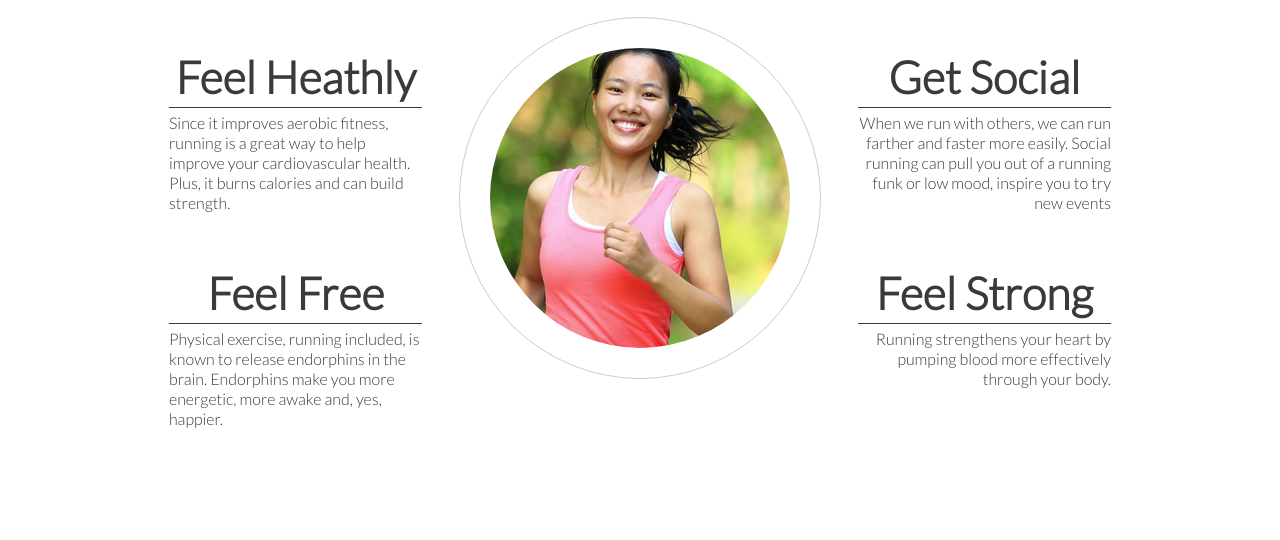
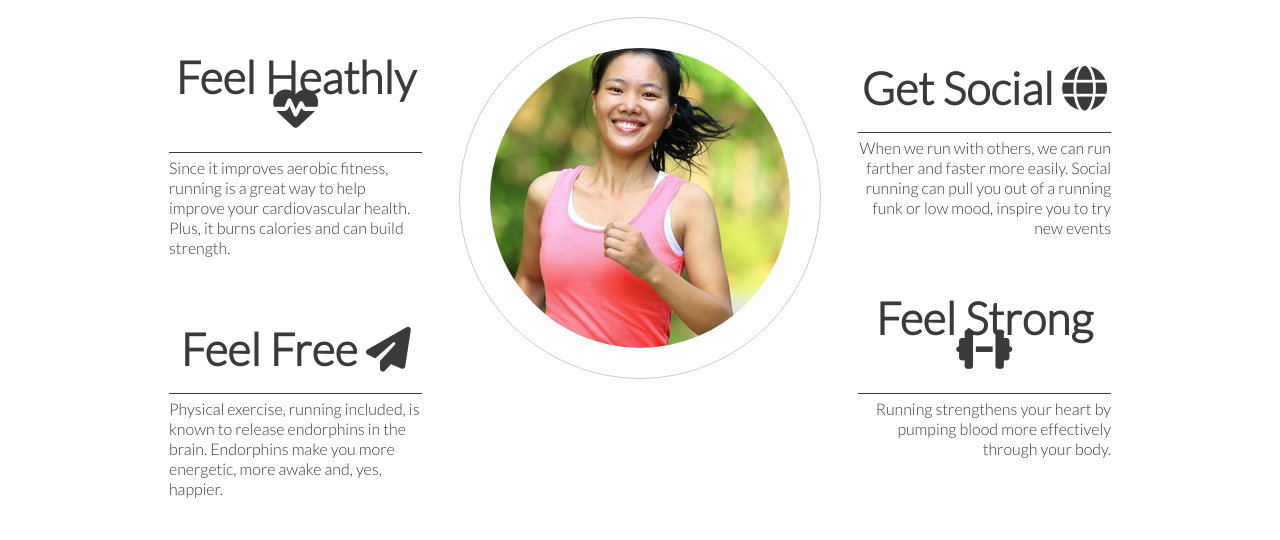
Before and after one commit to EtaBigDinner/love-running, a plain HTML site: page index.html in a window 1280 px wide. Shown: the part 752-1292 px from the top of the page. Drawn offline with nearby package versions, Linux system fonts and the light colour scheme.

Commit message:
Add icons to club ethos section

```diff
--- a/index.html
+++ b/index.html
@@ -43,24 +43,24 @@
         <h2 id="welcome">Why Love Running With Us?</h2>
         <div id="left-about">
             <div class="left-about-heading">
-                <h2>Feel Heathly</h2>
+                <h2>Feel Heathly <i class="fas fa-heartbeat"></i></h2>
                 <hr>
                 <p>Since it improves aerobic fitness, running is a great way to help improve your cardiovascular health. Plus, it burns calories and can build strength.</p>
             </div>
             <div class="left-about-heading">
-                <h2>Feel Free</h2>
+                <h2>Feel Free <i class="fas fa-paper-plane"></i></h2>
                 <hr>
                 <p>Physical exercise, running included, is known to release endorphins in the brain. Endorphins make you more energetic, more awake and, yes, happier.</p>
             </div>
         </div>
         <div id="right-about">
             <div class="right-about-heading">
-                <h2>Get Social</h2>
+                <h2>Get Social <i class="fas fa-globe"></i></h2>
                 <hr>
                 <p>When we run with others, we can run farther and faster more easily. Social running can pull you out of a running funk or low mood, inspire you to try new events</p>
             </div>
             <div class="right-about-heading">
-                <h2>Feel Strong</h2>
+                <h2>Feel Strong <i class="fas fa-dumbbell"></i></h2>
                 <hr>
                 <p>Running strengthens your heart by pumping blood more effectively through your body.</p>
             </div>
@@ -77,6 +77,8 @@
     <footer>
         social media links go here
     </footer>
+    <!-- fontawesome link for icons -->
+    <script src="https://kit.fontawesome.com/8fe31bf3cc.js" crossorigin="anonymous"></script>
 </body>
 
 </html>
```
